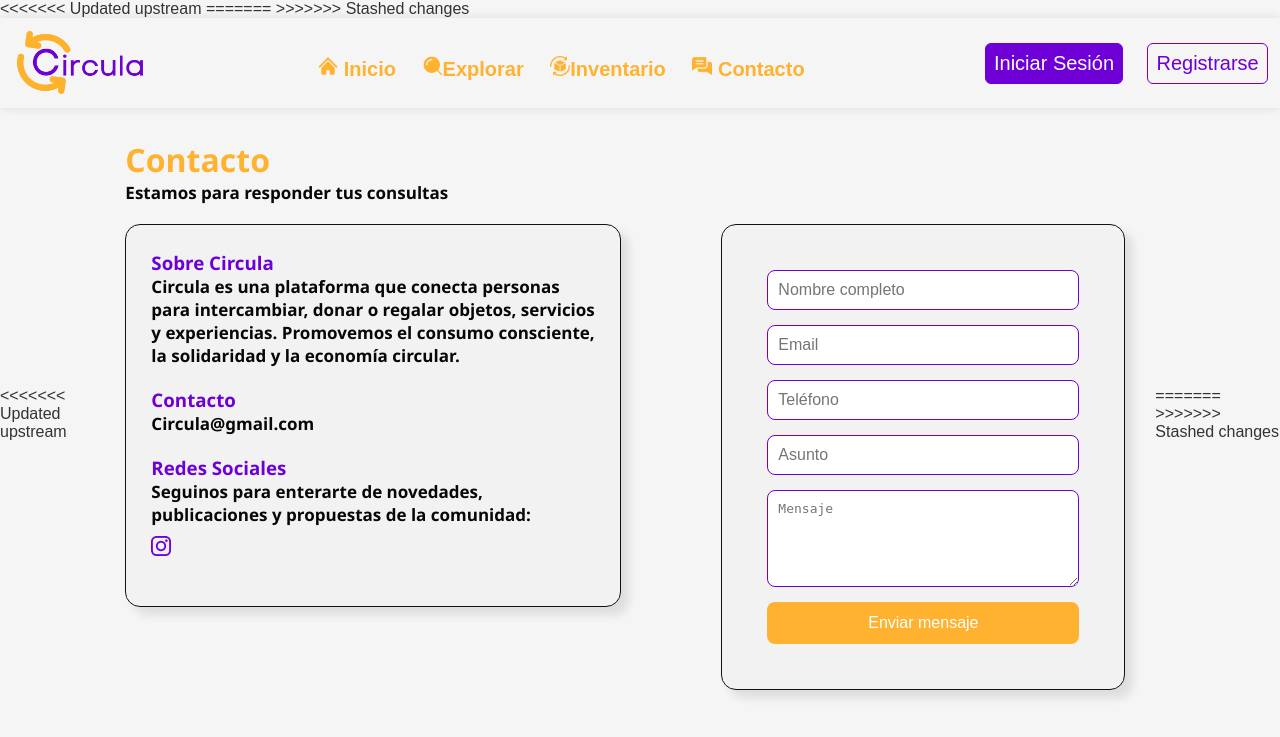
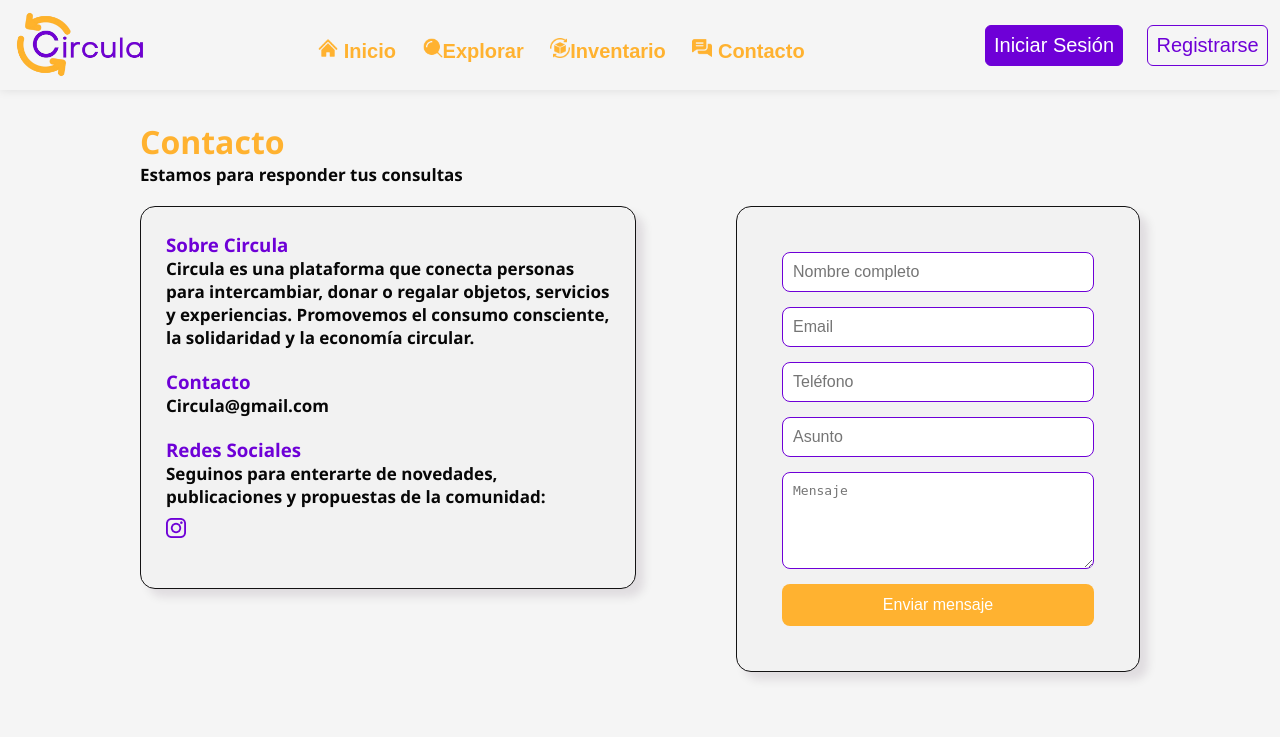
Before and after one commit to Antu27-a/Circula, a PHP site: page /view/pages/contacto.html in a window 1280 px wide. Shown: the top 737 px of the page. Run offline with PHP 8.4, Linux system fonts and the light colour scheme.

Commit message:
contactooooooo

```diff
--- a/view/css/global.css
+++ b/view/css/global.css
@@ -54,7 +54,6 @@ header {
     font-size: 20px;
     font-weight: 600;
     transition: .3s;
-<<<<<<< Updated upstream
     position: relative; /* Necesario para el pseudo-elemento */
 }
 
@@ -68,15 +67,11 @@ header {
     height: 2px;
     background: #ffb230;
     transition: width 0.3s;
-=======
-
->>>>>>> Stashed changes
 }
 
 .menu a:hover::after {
     width: 100%;
 }
-
 
 
 .login {
--- a/view/pages/contacto.html
+++ b/view/pages/contacto.html
@@ -7,11 +7,9 @@
     <title>Circula || Explorar</title>
     <link rel="stylesheet" href="../css/global.css">
     <link rel="stylesheet" href="../css/explorar.css">
-<<<<<<< Updated upstream
+
     <link rel="stylesheet" href="../css/formulario.css">
 
-=======
->>>>>>> Stashed changes
 </head>
 
 <body>
@@ -31,7 +29,6 @@
     </header>
     <main>
 
-<<<<<<< Updated upstream
         <section class="contacto" id="contacto">
             <h2 >Contacto</h2>
             <p>Estamos para responder tus consultas</p>
@@ -75,9 +72,6 @@
             </div>
         </section>
 
-=======
-
->>>>>>> Stashed changes
     </main>
     <footer>
 
```
Also changed, not shown: index.html (+4 -7 lines).
